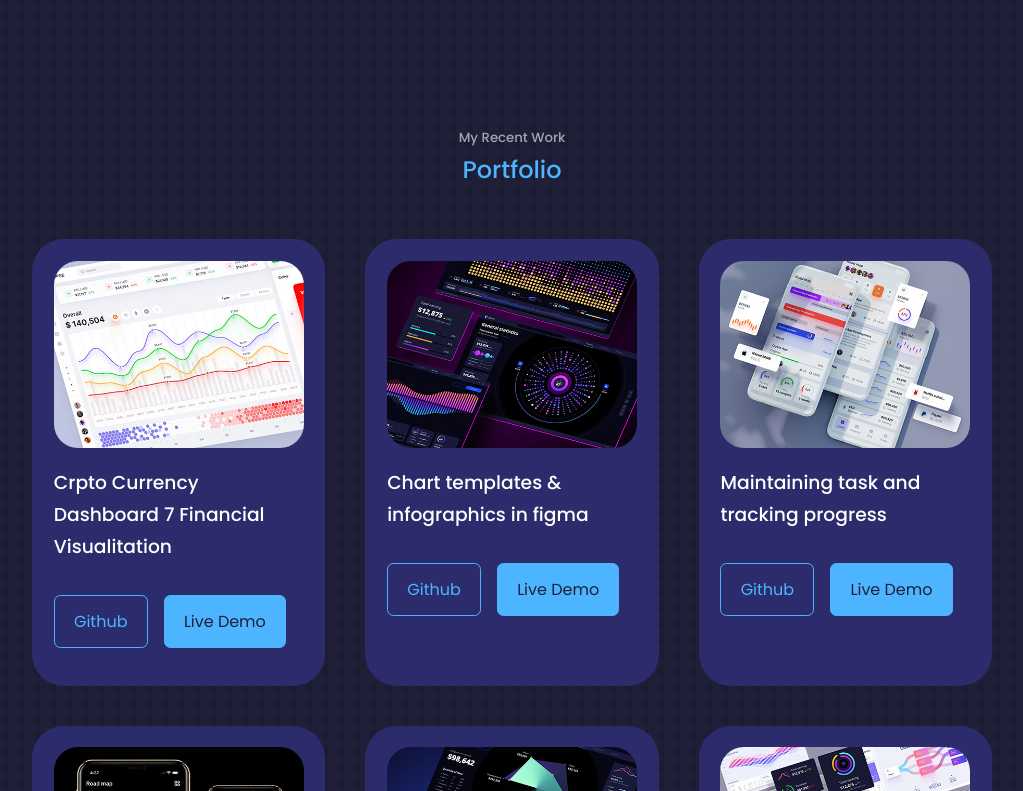
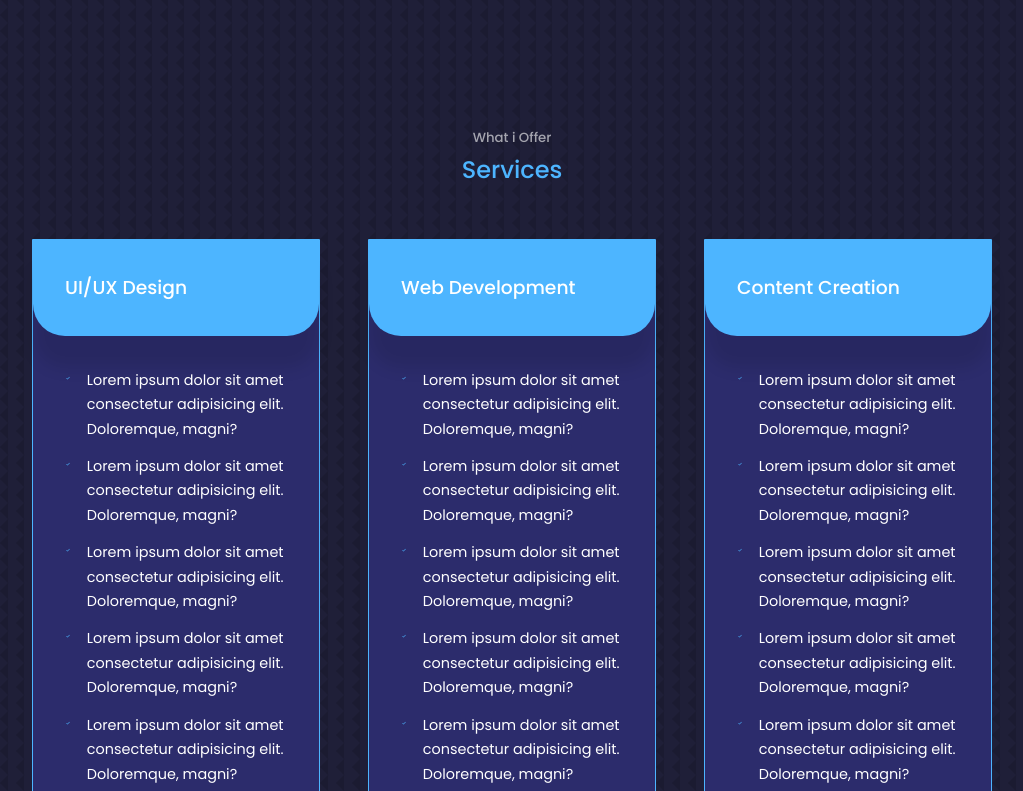
Before and after one commit to dimasmu/portofolio, a React (Create React App) app: page / in a window 1280 px wide. Shown: the part 1849-2640 px from the top of the page, without its empty margins (128-1151 px from the left). Built offline with nearby package versions, Linux system fonts and the light colour scheme.

Commit message:
aktifkan service

```diff
--- a/src/App.jsx
+++ b/src/App.jsx
@@ -20,7 +20,7 @@ const App = () => {
         <Nav />
         <About />
         <Experience />
-        {/* <Service /> */}
+        <Service />
         <Portofolio />
         <Contact />
       </ActviveContext.Provider>
```
